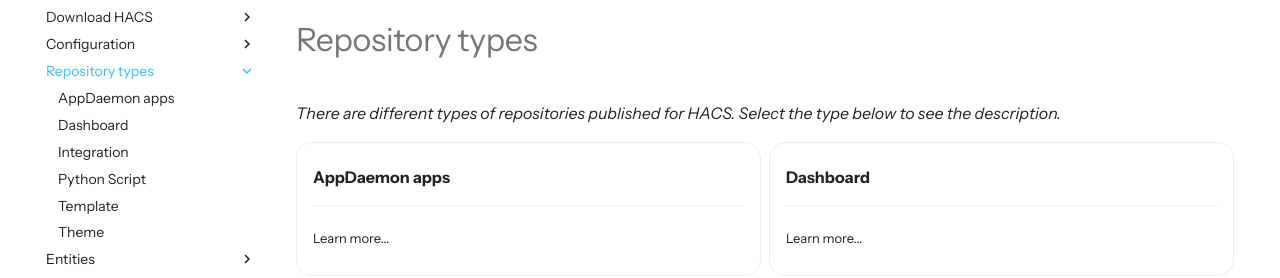
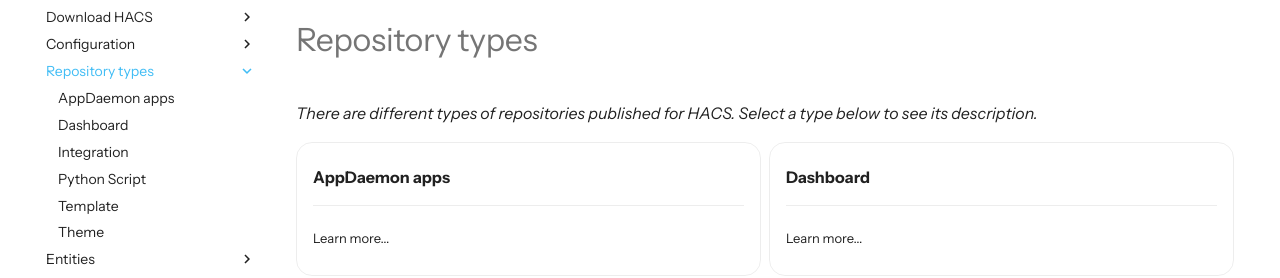
Before and after one commit to hacs/documentation, an MkDocs documentation site: the page built from source/docs/use/type/index.md, in a window 1280 px wide and 1119 px high. Shown: the part 169-447 px from the top of the window. Built offline with MkDocs 1.6.1 and Material for MkDocs 9.7.7, drawn with Linux system fonts in a browser that asks for light colours; some web fonts are replaced; plug-ins that fetch from the network failed and are left out; comment, search, counter and statistics services are not loaded.

Commit message:
Update source/docs/use/type/index.md

```diff
--- a/source/docs/use/type/index.md
+++ b/source/docs/use/type/index.md
@@ -1,5 +1,5 @@
 ---
 title: Repository types
-description: "There are different types of repositories published for HACS. Select the type below to see the description."
+description: "There are different types of repositories published for HACS. Select a type below to see its description."
 generated: true
 ---
```
